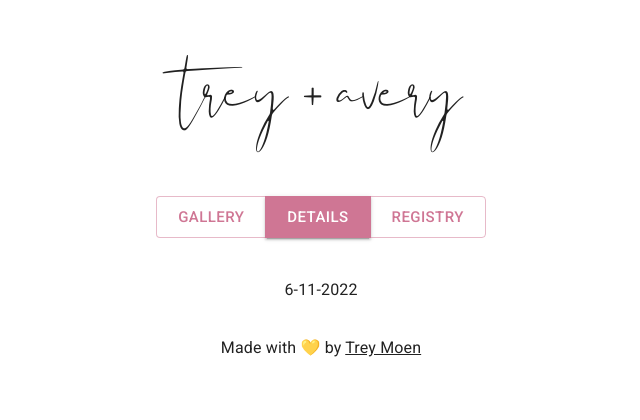
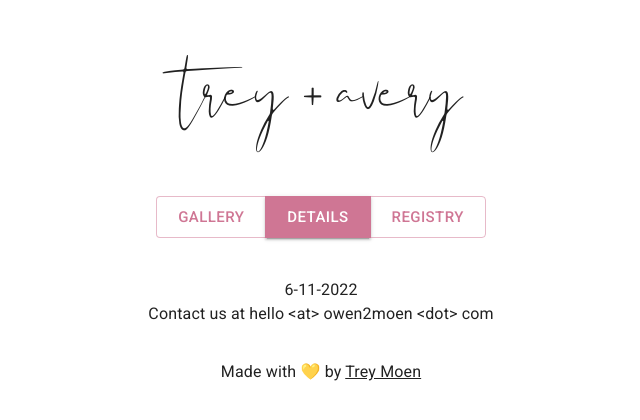
Before and after one commit to greatgitsby/wedding-frontend, a Next.js app: page /details in a window 1280 px wide. Shown: the top 420 px of the page, without its empty margins (319-959 px from the left). Built offline with nearby package versions, Linux system fonts and the light colour scheme.

Commit message:
update details page with some content

```diff
--- a/src/pages/details.tsx
+++ b/src/pages/details.tsx
@@ -7,6 +7,10 @@ import Top from '../Top';
 
 export default function Details() {
   const classes = getWeddingStyles();
+  const lines = [
+    "6-11-2022",
+    "Contact us at hello <at> owen2moen <dot> com"
+  ];
 
   return (
     <Grid container justifyContent="center">
@@ -15,9 +19,11 @@ export default function Details() {
         <Top classes={classes} />
 
         <Box sx={{ my: 4 }}>
-          <Typography align="center" fontFamily="Roboto">
-            {"6-11-2022"}
-          </Typography>
+          {lines.map((line) => (
+            <Typography key={line} align="center" fontFamily="Roboto">
+              {line}
+            </Typography>
+          ))}
         </Box>
 
         <Box sx={{ my: 4 }}>
```
